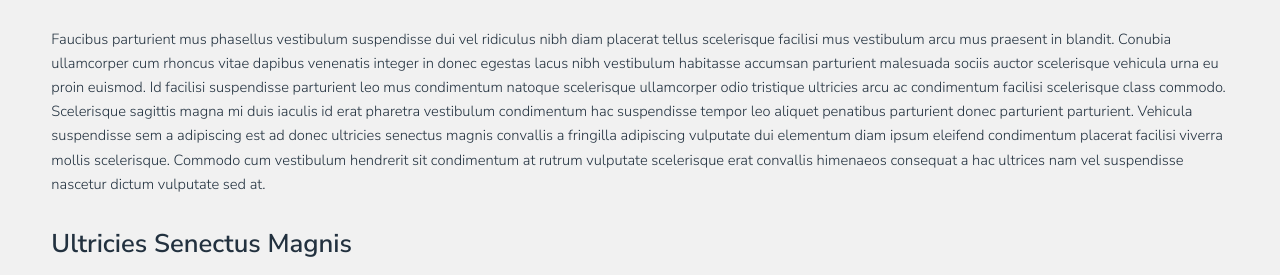
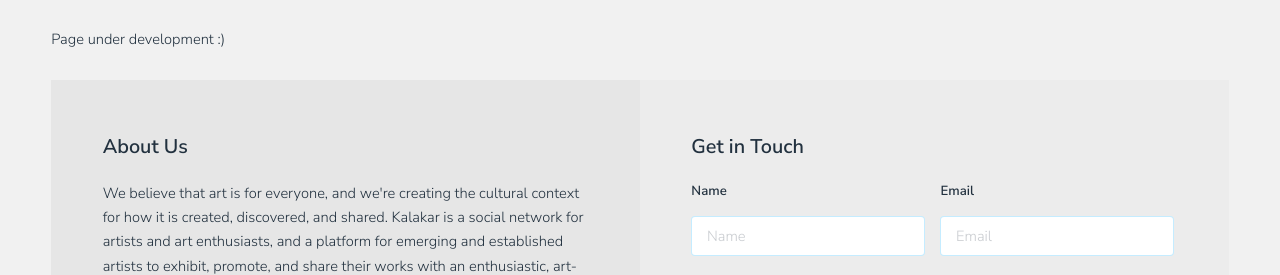
Before and after one commit to amity46/kalakar, a plain HTML site: page generic.html in a window 1280 px wide. Shown: the part 698-973 px from the top of the page. Drawn offline with Linux system fonts and the light colour scheme.

Commit message:
Update generic.html

```diff
--- a/generic.html
+++ b/generic.html
@@ -53,7 +53,7 @@
 								<header>
 									<h1>Generic</h1>
 								</header>
-								<p>Faucibus parturient mus phasellus vestibulum suspendisse dui vel ridiculus nibh diam placerat tellus scelerisque facilisi mus vestibulum arcu mus praesent in blandit. Conubia ullamcorper cum rhoncus vitae dapibus venenatis integer in donec egestas lacus nibh vestibulum habitasse accumsan parturient malesuada sociis auctor scelerisque vehicula urna eu proin euismod. Id facilisi suspendisse parturient leo mus condimentum natoque scelerisque ullamcorper odio tristique ultricies arcu ac condimentum facilisi scelerisque class commodo. Scelerisque sagittis magna mi duis iaculis id erat pharetra vestibulum condimentum hac suspendisse tempor leo aliquet penatibus parturient donec parturient parturient. Vehicula suspendisse sem a adipiscing est ad donec ultricies senectus magnis convallis a fringilla adipiscing vulputate dui elementum diam ipsum eleifend condimentum placerat facilisi viverra mollis scelerisque. Commodo cum vestibulum hendrerit sit condimentum at rutrum vulputate scelerisque erat convallis himenaeos consequat a hac ultrices nam vel suspendisse nascetur dictum vulputate sed at.</p>
+								<!-- <p>Faucibus parturient mus phasellus vestibulum suspendisse dui vel ridiculus nibh diam placerat tellus scelerisque facilisi mus vestibulum arcu mus praesent in blandit. Conubia ullamcorper cum rhoncus vitae dapibus venenatis integer in donec egestas lacus nibh vestibulum habitasse accumsan parturient malesuada sociis auctor scelerisque vehicula urna eu proin euismod. Id facilisi suspendisse parturient leo mus condimentum natoque scelerisque ullamcorper odio tristique ultricies arcu ac condimentum facilisi scelerisque class commodo. Scelerisque sagittis magna mi duis iaculis id erat pharetra vestibulum condimentum hac suspendisse tempor leo aliquet penatibus parturient donec parturient parturient. Vehicula suspendisse sem a adipiscing est ad donec ultricies senectus magnis convallis a fringilla adipiscing vulputate dui elementum diam ipsum eleifend condimentum placerat facilisi viverra mollis scelerisque. Commodo cum vestibulum hendrerit sit condimentum at rutrum vulputate scelerisque erat convallis himenaeos consequat a hac ultrices nam vel suspendisse nascetur dictum vulputate sed at.</p>
 								<h2>Ultricies Senectus Magnis</h2>
 								<p>Scelerisque sagittis magna mi duis iaculis id erat pharetra vestibulum condimentum hac suspendisse tempor leo aliquet penatibus parturient donec parturient parturient. Vehicula suspendisse sem a adipiscing est ad donec ultricies senectus magnis convallis a fringilla adipiscing vulputate dui elementum diam ipsum eleifend condimentum placerat facilisi viverra mollis scelerisque. Commodo cum vestibulum hendrerit sit condimentum at rutrum vulputate scelerisque erat convallis himenaeos consequat a hac ultrices nam vel suspendisse nascetur dictum vulputate sed at.</p>
 								<section class="columns double">
@@ -73,7 +73,8 @@
 									</div>
 								</section>
 							</div>
-						</section>
+						</section> -->
+								<p> Page under development :) </p>
 
 					<!-- Contact -->
 						<section id="contact">
```
